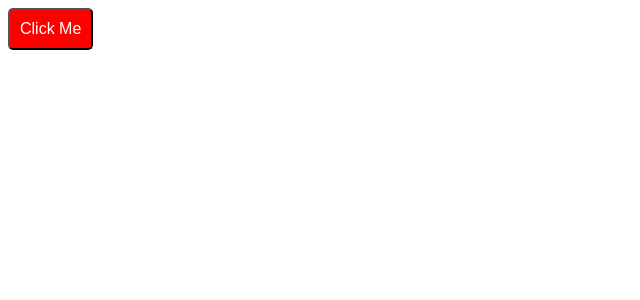
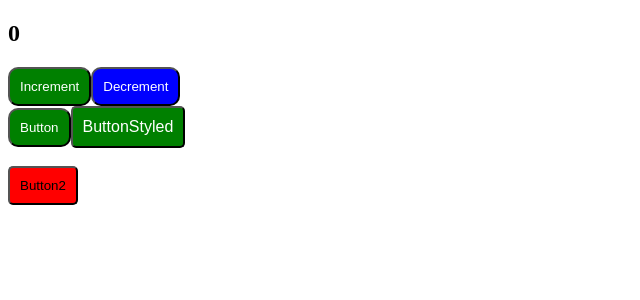
Before and after one commit to illiabutsenko/Node-React, a React app: page / in a window 1280 px wide. Shown: the top 300 px of the page, without its empty margins (0-640 px from the left). Built offline with nearby package versions, Linux system fonts and the light colour scheme; the HTML template or start-up script is replaced by a standard one.

Commit message:
CSS Modules in React

```diff
--- a/rollup.config.js
+++ b/rollup.config.js
@@ -2,6 +2,7 @@ import nodeResolve from "@rollup/plugin-node-resolve";
 import babel from "@rollup/plugin-babel";
 import replace from "@rollup/plugin-replace";
 import commonjs from "@rollup/plugin-commonjs";
+import postcss from "rollup-plugin-postcss";
 
 export default {
   input: "src/index.jsx",
@@ -17,5 +18,9 @@ export default {
       presetAssignment: false,
       "process.env.NODE_ENV": '"development"',
     }),
+    postcss({
+      modules: true,
+      plugins: [],
+    }),
   ],
 };
--- a/src/components/Button/Button.jsx
+++ b/src/components/Button/Button.jsx
@@ -1,19 +1,34 @@
 import styled from "styled-components";
+import styles from "./Button.module.css";
+import styles2 from "./CustomButton.module.css";
 
-const Button = styled.button`
-  background-color: ${(props) => (props.active ? "green" : "red")};
+const ButtonStyled = styled.button`
+  background-color: ${(props) => (props.primary ? "green" : "red")};
   color: white;
   padding: 10px;
   border-radius: 5px;
   font-size: 16px;
 `;
 
-const ButtonComponent = () => {
-  const active = false;
+function Button(props) {
   return (
-    <div>
-      <Button active={active}>Click Me</Button>
-    </div>
+    <button
+      className={props.primary ? styles.primary : styles.button}
+      {...props}
+    >
+      {props.children}
+    </button>
   );
-};
-export default ButtonComponent;
+}
+
+function Button2(props) {
+  return (
+    <button
+      className={props.baseButton ? styles2.baseButton : styles2.dangerButton}
+      {...props}
+    >
+      {props.children}
+    </button>
+  );
+}
+export { Button, ButtonStyled, Button2 };
--- /dev/null
+++ b/src/components/Button/Button.module.css
@@ -0,0 +1,19 @@
+.button {
+  background-color: green;
+  color: white;
+  padding: 10px;
+  border-radius: 10px;
+}
+
+.button:hover {
+  background-color: darkgreen;
+}
+
+.primary {
+  composes: button;
+  background-color: blue;
+}
+
+.primary:hover {
+  background-color: darkblue;
+}
--- /dev/null
+++ b/src/components/Button/CustomButton.module.css
@@ -0,0 +1,11 @@
+.baseButton {
+  padding: 10px;
+  border-radius: 5px;
+  color: black;
+  background-color: white;
+}
+
+.dangerButton {
+ composes: baseButton;
+ background-color: red;
+}
--- a/src/components/CounterOld.jsx
+++ b/src/components/CounterOld.jsx
@@ -1,6 +1,6 @@
 import React from "react";
 import Display from "./Display";
-import Button from "./Button";
+import { Button } from "./Button/Button";
 
 export default class CounterOld extends React.Component {
   constructor(props) {
@@ -20,8 +20,8 @@ export default class CounterOld extends React.Component {
     return (
       <div>
         <Display count={this.state.count} />
-        <button onClick={this.incrementCount}>Increment</button>
-        <button onClick={this.decrementCount}>Decrement</button>
+        <Button onClick={this.incrementCount}>Increment</Button>
+        <Button primary onClick={this.decrementCount}>Decrement</Button>
       </div>
     );
   }
--- a/src/index.jsx
+++ b/src/index.jsx
@@ -1,10 +1,14 @@
 import ReactDOM from "react-dom/client";
-import ButtonComponent from "./components/Button/Button";
+import CounterOld from "./components/CounterOld";
+import { Button, ButtonStyled, Button2 } from "./components/Button/Button";
 
 function App() {
   return (
     <div>
-      <ButtonComponent />
+      <CounterOld />
+      <Button>Button</Button>
+      <ButtonStyled primary>ButtonStyled</ButtonStyled><br></br><br></br>
+      <Button2 dangerButton>Button2</Button2>
     </div>
   );
 }
```
